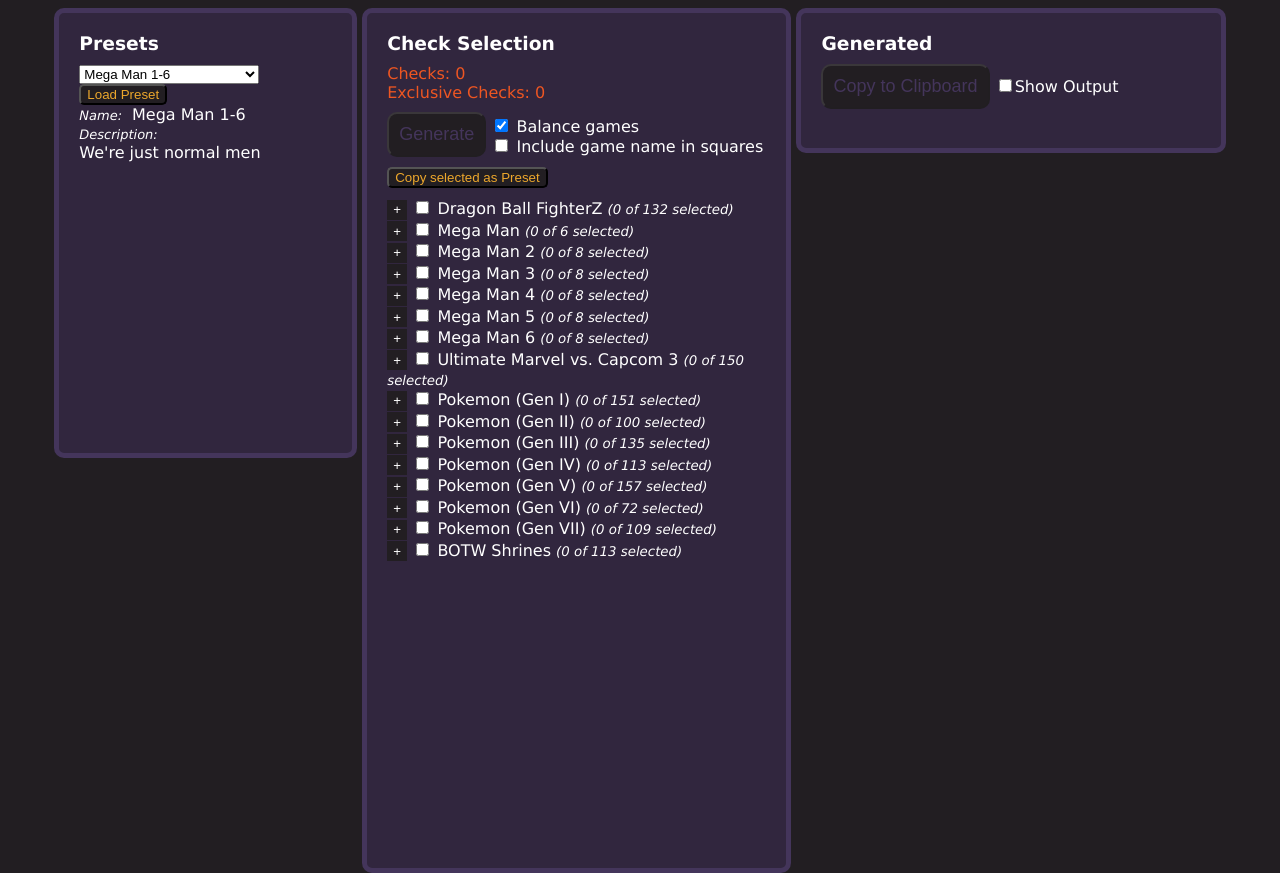
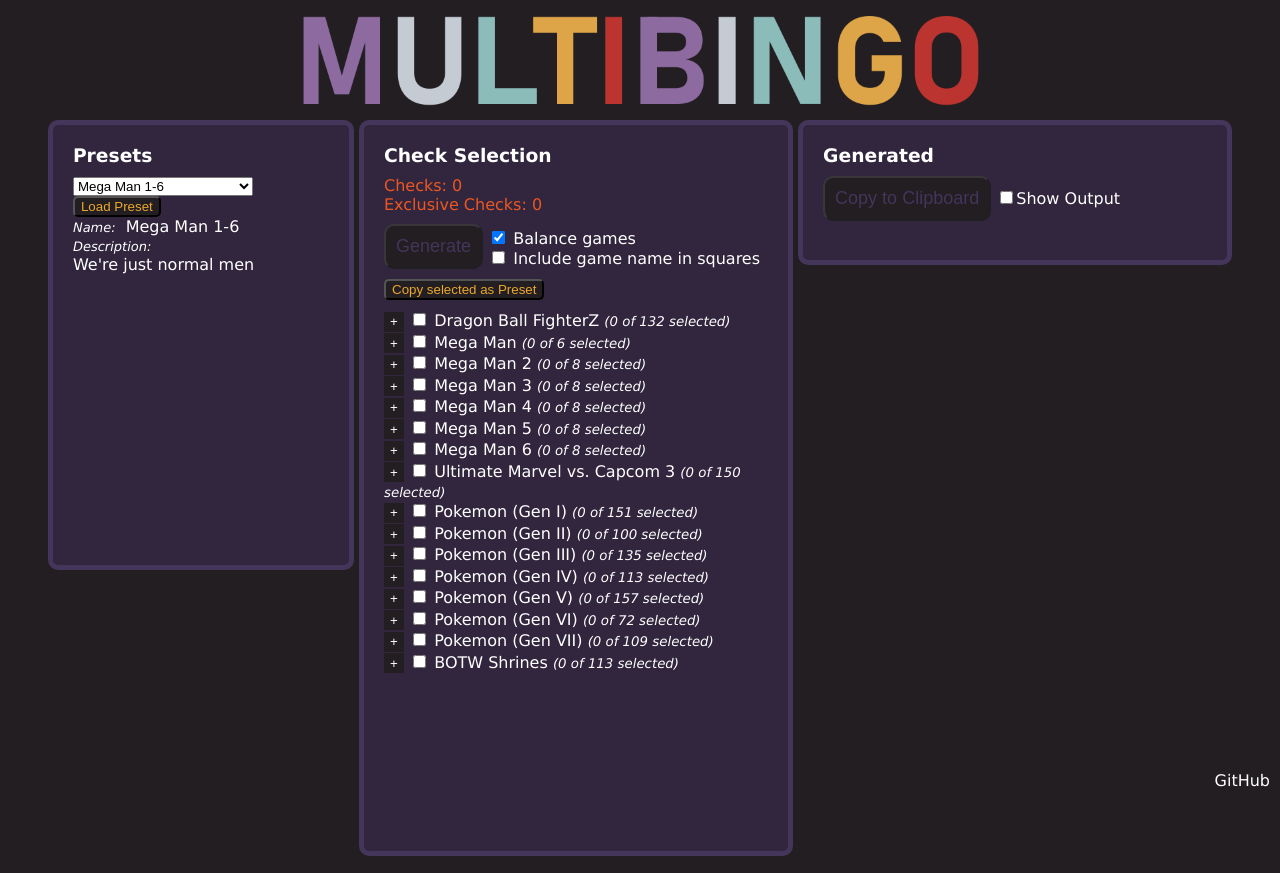
Before and after one commit to wcolding/multibingo, a Flask app: page / in a window 1280 px wide. Run offline with Flask 3, Linux system fonts and the light colour scheme.

Commit message:
Logo + resizing

```diff
--- a/static/App.css
+++ b/static/App.css
@@ -4,7 +4,9 @@ html {
 
 body {
     font-family: Verdana, Geneva, Tahoma, sans-serif;
-    height: 90%;
+    height: 100%;
+    margin: 0;
+    padding: 0;
     background-color: #221E22;
     text-align: center;
     user-select: none;
@@ -78,7 +80,7 @@ button {
 
 .checkCell {
     margin:0;
-    padding: 0;
+    padding: 5px;
     width: 110px;
     height: 110px;
     text-align: center;
@@ -140,7 +142,7 @@ button {
 
 .scrollingGamesList {
     margin-top: 10px;
-    height: 650px;
+    height: 521px;
     overflow: auto;
 }
 
@@ -172,3 +174,38 @@ button {
 .infoLink:visited {
     color: white;
 }
+
+#banner {
+    display: block;
+    margin: 0;
+    padding: 0;
+    height: 15%;
+    background-image: url("logo.png");
+    background-size: contain;
+    background-repeat: no-repeat;
+    background-position-x: 50%;
+}
+
+img.resize {
+    width:1039px;
+    height: auto;
+}
+
+#mainForm {
+    display: block;
+    margin: 0;
+    padding: 0;
+    height: 75%;
+}
+
+footer {
+    text-align: right;
+    padding-right: 10px;
+    height: 10%;
+}
+
+.footerSpan {
+    position: absolute;
+    bottom: 10px;
+    right: 10px;
+}
--- a/templates/App.html
+++ b/templates/App.html
@@ -19,6 +19,9 @@
         <script type="text/javascript" src="../static/App.js"></script>
         <div class="lastSettingString" id="lastSetting">{{ last_setting }}</div>
 
+        <div id="banner"></div>
+
+        <div id="mainForm">
             <div class="section" id="presetLoad">
                 <h3>Presets</h3>
                 <select id="presetsDropdown" onclick="updatePresetDesc(options.selectedIndex)">
@@ -101,5 +104,9 @@
                     {% endfor %}
                 </table>
             </div>
+        </div>
     </body>
+    <footer>
+        <span class="footerSpan"><a class="infoLink" href="https://github.com/wcolding/multibingo" target="_blank">GitHub</a></span>
+    </footer>
 </html>
```
Also changed, not shown: static/logo.png (added). Lines whose indentation alone changed are shown as unchanged.
